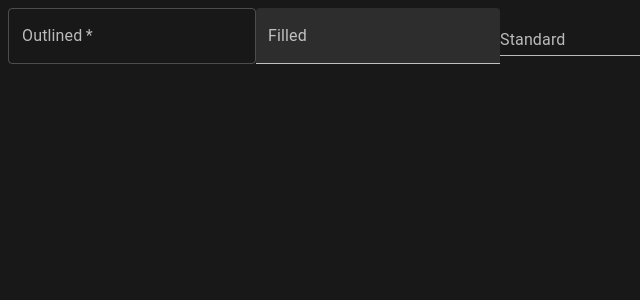
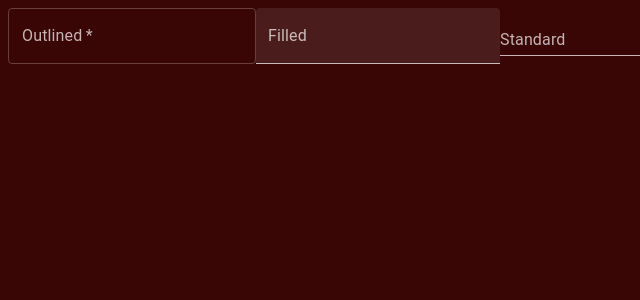
Before and after one commit to SudeepB19/demo-proj, a React (Create React App) app: page / in a window 1280 px wide. Shown: the top 300 px of the page, without its empty margins (0-640 px from the left). Built offline with nearby package versions, Linux system fonts and the light colour scheme.

Commit message:
backgroung changed

```diff
--- a/src/App.css
+++ b/src/App.css
@@ -1,5 +1,5 @@
 body{
-    background-color: rgb(24, 24, 24);
+    background-color: rgb(57, 5, 5);
     color: white;
 }
 
```
